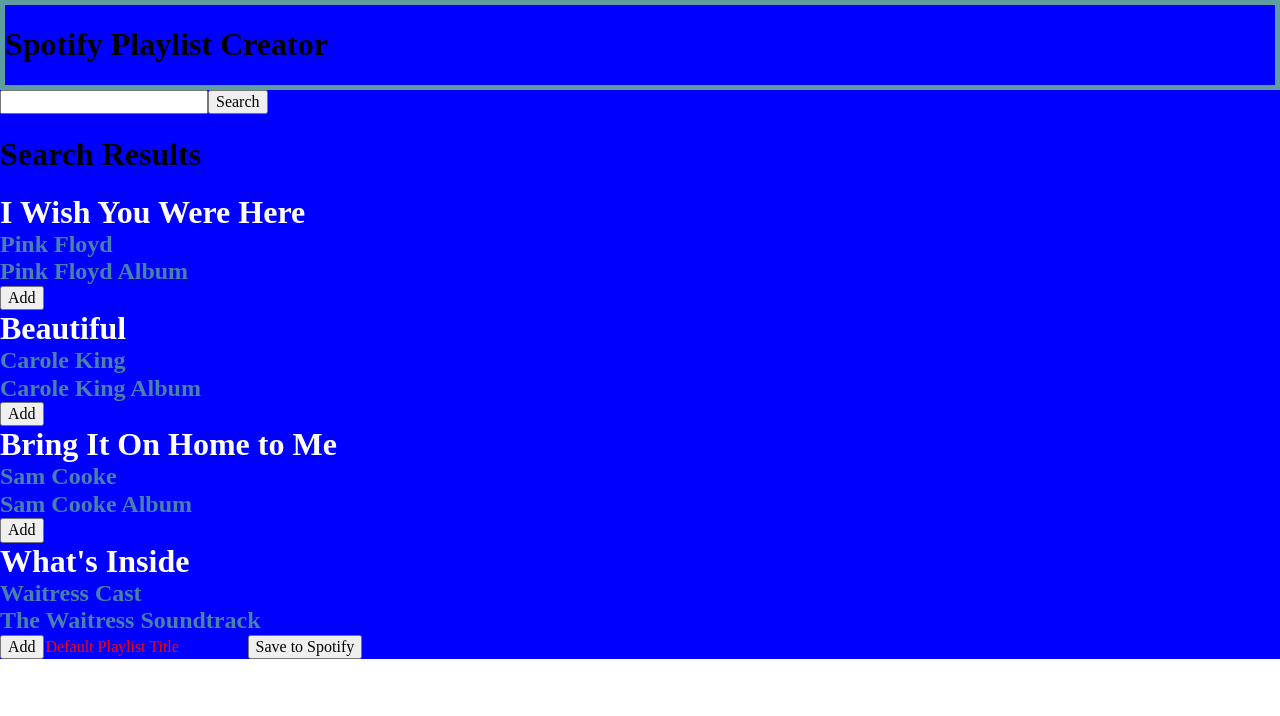
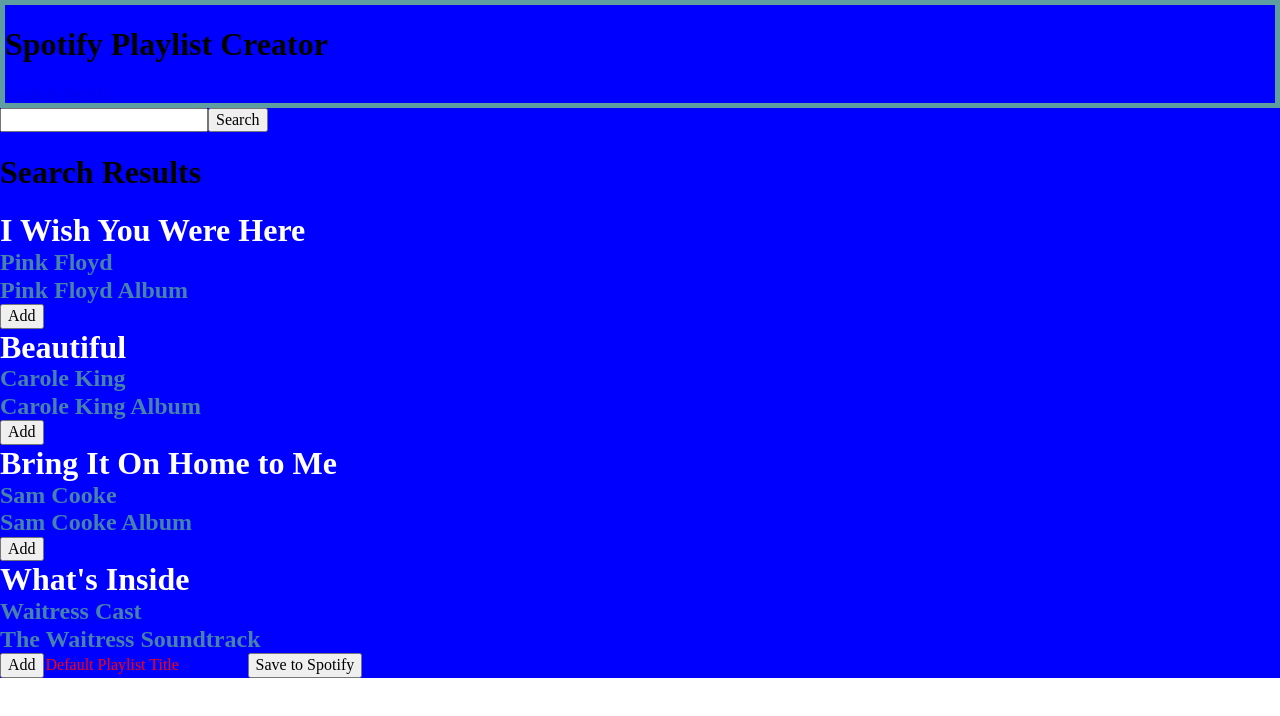
Before and after one commit to cmdarcy/spotify-playlist-reactapp, a React (Create React App) app: page / in a window 1280 px wide. Shown: the top 716 px of the page. Built offline with nearby package versions, Linux system fonts and the light colour scheme.

Commit message:
implement login and logout functions

```diff
--- a/public/index.html
+++ b/public/index.html
@@ -24,7 +24,7 @@
       work correctly both with client-side routing and a non-root public URL.
       Learn how to configure a non-root public URL by running `npm run build`.
     -->
-    <title>React App</title>
+		<title>Spotify Playlist Creator React App</title>
 	</head>
 	<body>
 		<noscript>You need to enable JavaScript to run this app.</noscript>
--- a/src/App.js
+++ b/src/App.js
@@ -1,8 +1,9 @@
-import { useState } from "react";
+import { useEffect, useState } from "react";
 import "./App.css";
 import Playlist from "./components/playlist/playlist";
 import SearchBar from "./components/searchBar/SearchBar";
 import SearchResults from "./components/searchResults/SearchResults";
+import { url } from "./token";
 
 const dummySearchResults = [
 	{
@@ -39,6 +40,30 @@
 	const [searchResults, setSearchResults] = useState(dummySearchResults);
 	const [playListTitle, setPlaylistTitle] = useState("Default Playlist Title");
 	const [playListTracks, setPlayListTracks] = useState([]);
+	const [token, setToken] = useState();
+
+	useEffect(() => {
+		const hash = window.location.hash;
+		let token = window.localStorage.getItem("token");
+
+		if (!token && hash) {
+			token = hash
+				.substring(1)
+				.split("&")
+				.find((elem) => elem.startsWith("access_token"))
+				.split("=")[1];
+
+			window.location.hash = "";
+			window.localStorage.setItem("token", token);
+		}
+
+		setToken(token);
+	}, []);
+
+	function logout() {
+		setToken("");
+		window.localStorage.removeItem("token");
+	}
 
 	function addTrackHandler(track) {
 		let exists = false;
@@ -77,6 +102,11 @@
 		<div className="App">
 			<div className="App-header">
 				<h1>Spotify Playlist Creator</h1>
+				{token ? (
+					<button onClick={logout}>Logout</button>
+				) : (
+					<a href={`${url}`}>Login to Spotify</a>
+				)}
 			</div>
 			<div className="App-body">
 				<SearchBar />
--- /dev/null
+++ b/src/token.js
@@ -0,0 +1,9 @@
+const client_id = "66ca34498a6142318ea76ae6f763cc0f";
+const redirect_uri = "http://localhost:3000";
+
+let url = "https://accounts.spotify.com/authorize";
+url += "?response_type=token";
+url += "&client_id=" + client_id;
+url += "&redirect_uri=" + redirect_uri;
+
+export { url };
```
Lines whose indentation alone changed are shown as unchanged.
